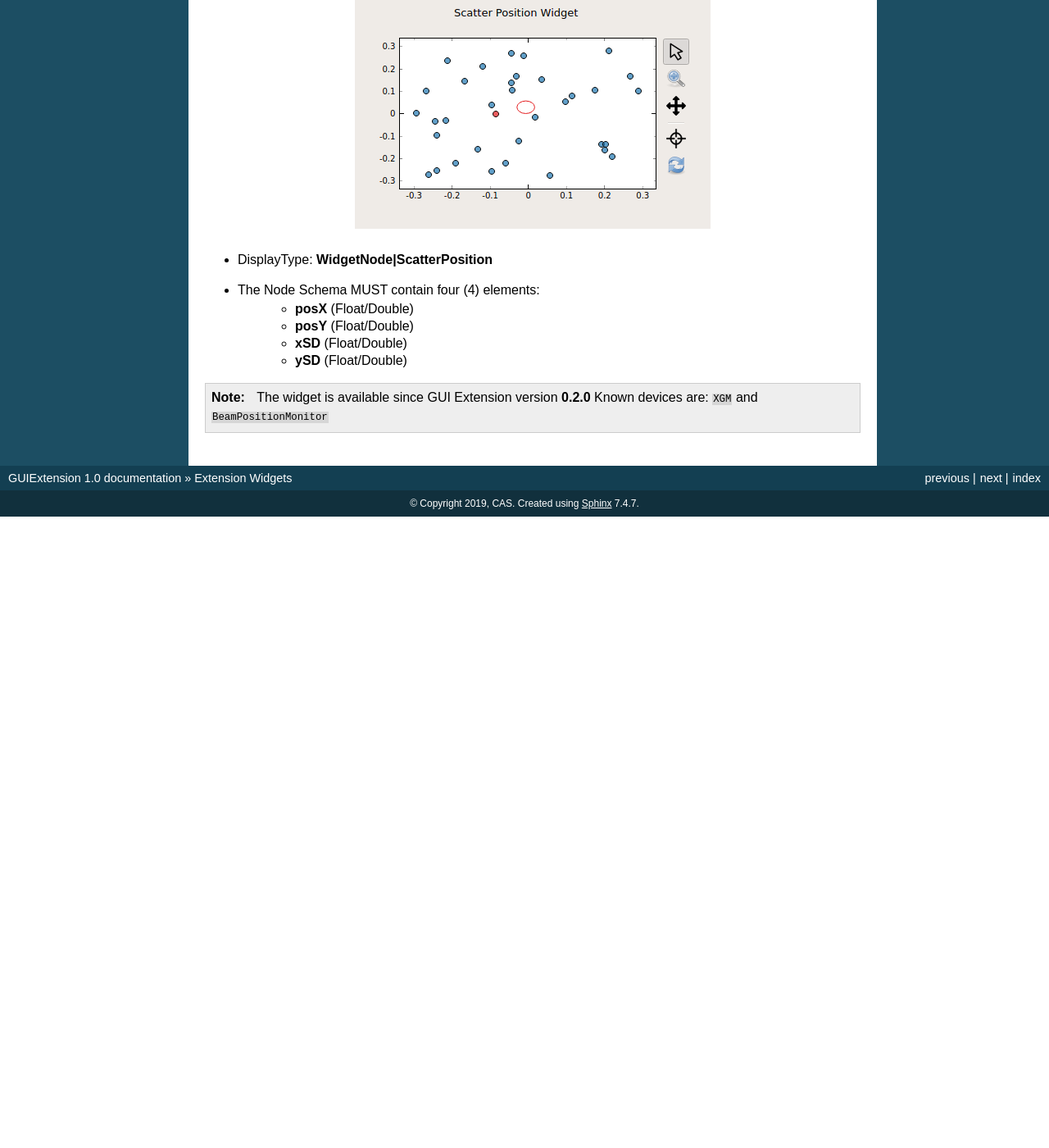
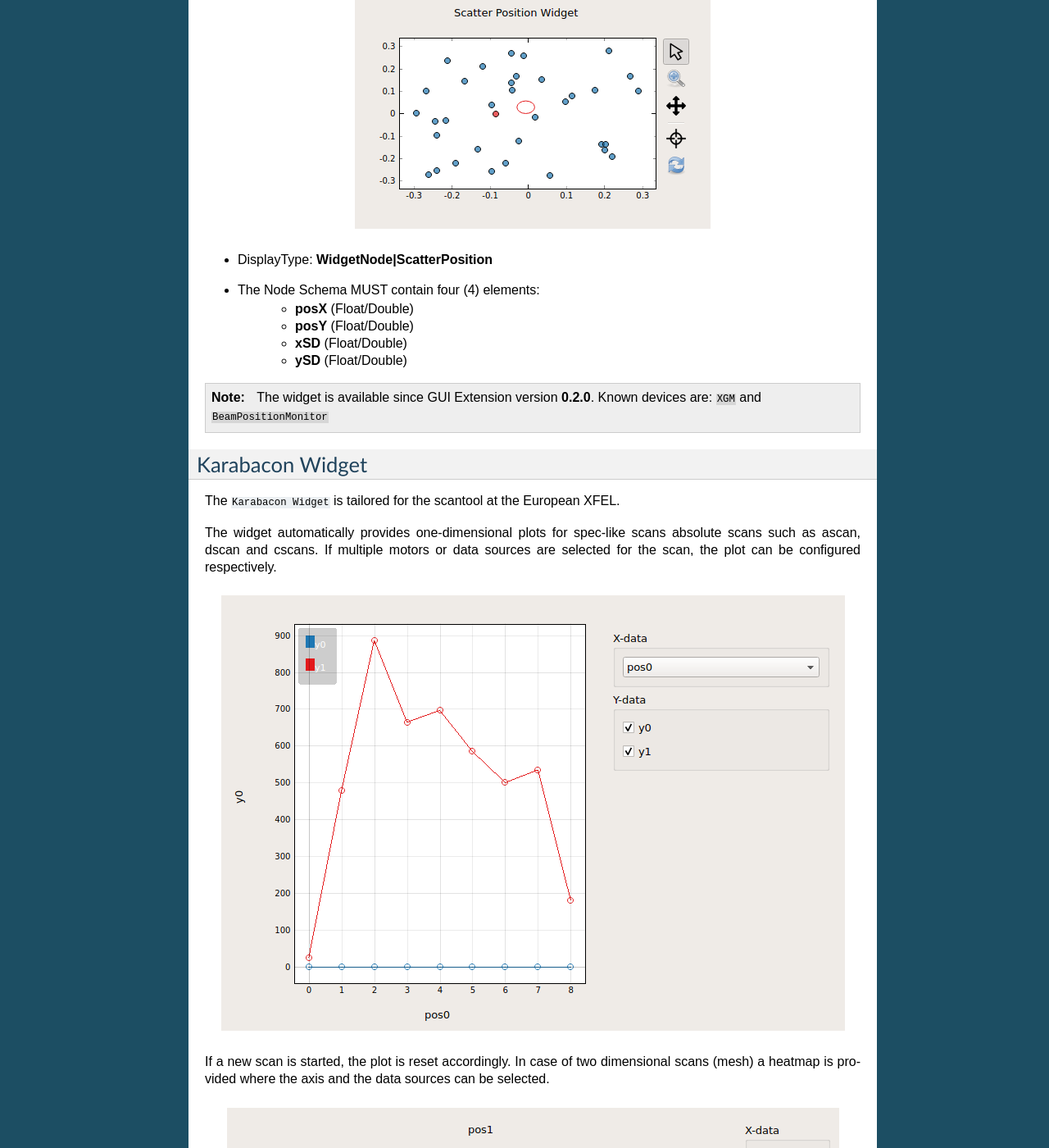
Before and after one commit to European-XFEL/guiextensions, a Sphinx documentation site: the page built from doc/source/widget_documentation.rst, in a window 1280 px wide and 1400 px high, scrolled down 951 px. Shown: the whole window at 82% size. Built offline with Sphinx 7.4.7, drawn with Linux system fonts in a browser that asks for light colours; before the commit the page ends 1581 px from its top, so only the background shows below that; some of the changed text lies outside the part shown.

Commit message:
Scantool documentation

```diff
--- a/doc/source/widget_documentation.rst
+++ b/doc/source/widget_documentation.rst
@@ -29,7 +29,7 @@ Please talk to controls development team if you want to have the intensity tailo
 
 .. note::
 
-   The widget is available since GUI Extension version **0.1.0**
+   The widget is available since GUI Extension version **0.1.0**.
 
 
 Scatter Position Widget
@@ -56,5 +56,35 @@ around the scatter cloud.
 
 .. note::
 
-   The widget is available since GUI Extension version **0.2.0**
+   The widget is available since GUI Extension version **0.2.0**.
    Known devices are: ``XGM`` and ``BeamPositionMonitor``
+
+
+Karabacon Widget
+================
+
+The ``Karabacon Widget`` is tailored for the scantool at the European XFEL.
+
+The widget automatically provides one-dimensional plots for spec-like scans
+absolute scans such as ascan, dscan and cscans. If multiple motors or data
+sources are selected for the scan, the plot can be configured respectively.
+
+.. figure:: images/scantool_1d.png
+   :alt: scantool_1d.png
+   :align: center
+
+If a new scan is started, the plot is reset accordingly. In case of two
+dimensional scans (mesh) a heatmap is provided where the axis and the data
+sources can be selected.
+
+.. figure:: images/scantool_2d.png
+   :alt: scantool_1d.png
+   :align: center
+
+
+- DisplayType: **WidgetNode|Scantool-Base**
+
+.. note::
+
+   The widget is available since GUI Extension version **0.3.0**.
+   Known devices are: ``Karabacon``
```
Also changed, not shown: doc/source/images/scantool_1d.png (added), doc/source/images/scantool_2d.png (added).
